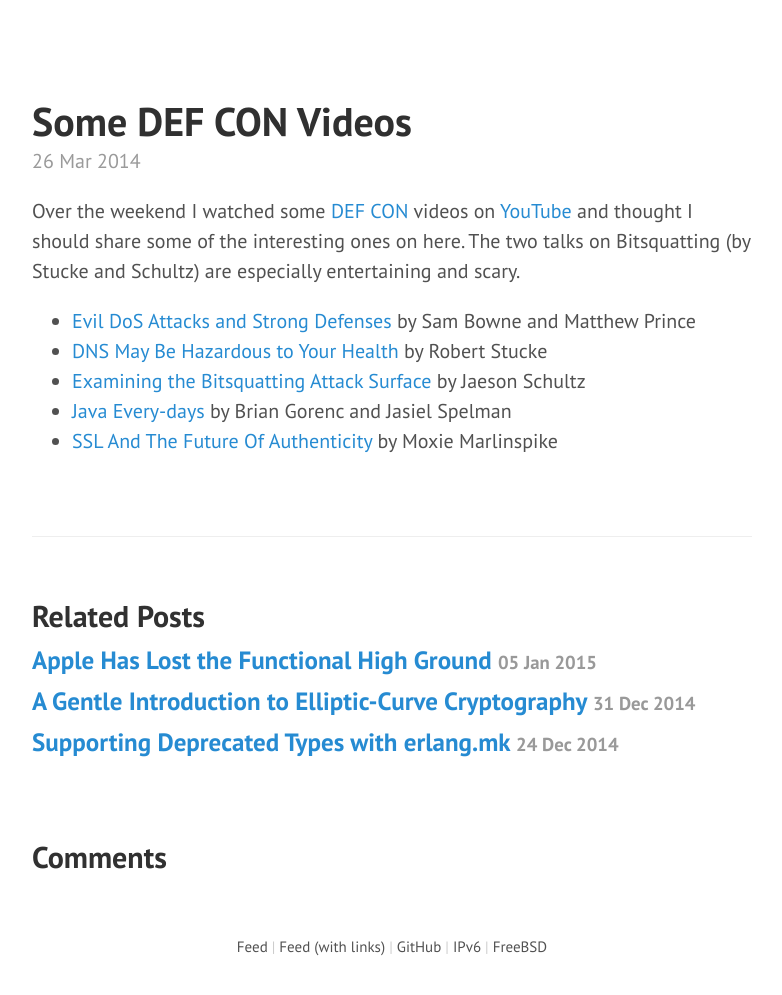
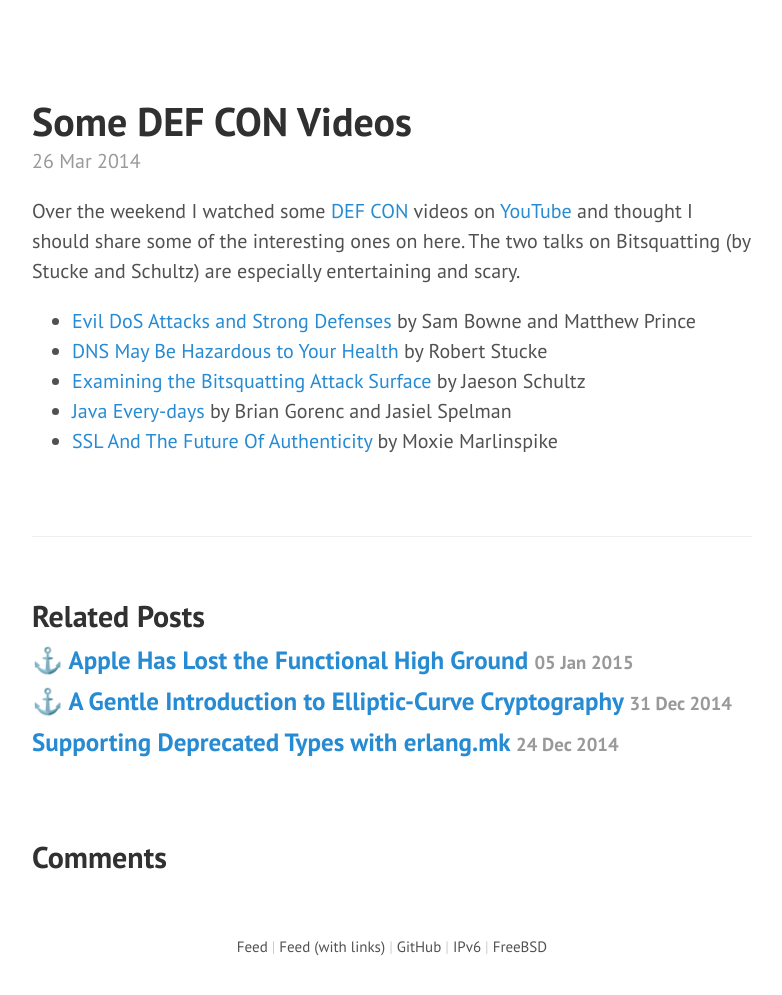
Before and after one commit to nifoc/blog.kempkens.io, a Jekyll site: the page built from _posts/2014-03-26-some-defcon-videos.md, in a window 1280 px wide, cut to the strip 104-1142 px from the top of the page. Shown: the top 995 px of the strip, without its empty margins (428-1210 px from the left). Built offline with Jekyll 4.4.1, drawn with Linux system fonts in a browser that asks for light colours; comment, search, counter and statistics services are not loaded; part of the change alters nothing that is shown.

```diff
--- a/_layouts/post.html
+++ b/_layouts/post.html
@@ -15,6 +15,7 @@ layout: default
       <li>
         <h3>
           <a href="{{ post.url }}">
+            {% if post.category == "links" %}&#9875;{% endif %}
             {{ post.title }}
             <small>{{ post.date | date_to_string }}</small>
           </a>
--- a/archives/posts.html
+++ b/archives/posts.html
@@ -17,6 +17,7 @@ title: Post Archive
   {% endif %}
 
   <li>
-    {% if post.category == "links" %}&#9875;{% endif %} <a href="{{ post.url }}">{{ post.title }}</a>
+    {% if post.category == "links" %}&#9875;{% endif %}
+    <a href="{{ post.url }}">{{ post.title }}</a>
   </li>
 {% endfor %}
```
